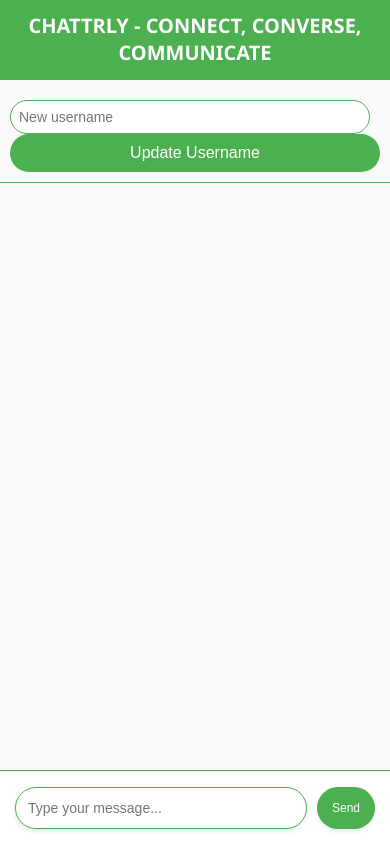
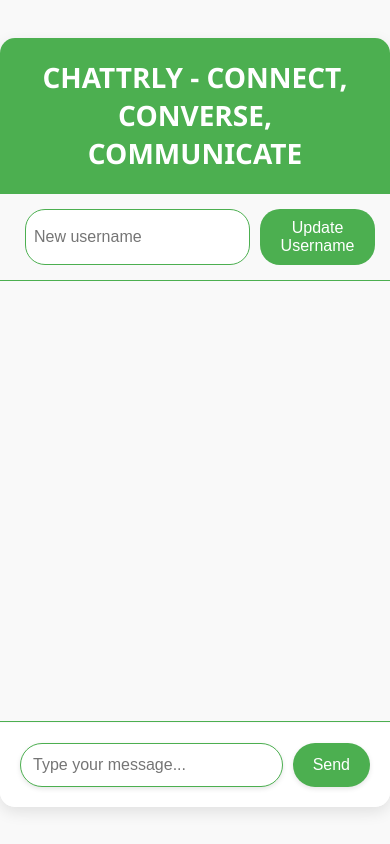
Before and after one commit to psroy007/chattrly, a Flask app: page / in a window 390 px wide. Run offline with Flask 3, Linux system fonts and the light colour scheme; some libraries are stand-ins or nearby versions.

Commit message:
Update index.html

```diff
--- a/templates/index.html
+++ b/templates/index.html
@@ -36,7 +36,6 @@
                 align-items: center;
                 height: 100vh;
                 text-align: center;
-                overflow: hidden;
             }
 
             .chat-container {
@@ -48,7 +47,6 @@
                 overflow: hidden;
                 display: flex;
                 flex-direction: column;
-                height: 90vh;
             }
 
             .chat-header {
@@ -105,8 +103,6 @@
                 background-color: var(--bg-color-light);
                 border-bottom: 1px solid var(--primary-light);
                 position: relative;
-                flex-grow: 1;
-                padding-bottom: 80px;
             }
 
             .message {
@@ -144,7 +140,6 @@
                 padding: 20px;
                 background-color: white;
                 border-top: 1px solid var(--bg-color-light);
-                position: relative;
             }
 
             #message-input {
@@ -211,82 +206,7 @@
                     transform: translateY(0);
                 }
             }
-
-            /* Media Queries for Responsiveness */
-            @media (max-width: 768px) {
-                .chat-container {
-                    max-width: 100%;
-                    border-radius: 0;
-                    height: 100%;
-                }
-
-                .chat-header {
-                    font-size: 24px;
-                    padding: 15px;
-                }
-
-                #username-input, #message-input {
-                    font-size: 14px;
-                }
-
-                .chat-messages {
-                    padding: 15px;
-                }
-
-                .message img {
-                    width: 35px;
-                    height: 35px;
-                }
-
-                #send-button {
-                    font-size: 14px;
-                    padding: 10px 18px;
-                }
-
-                .message-content {
-                    max-width: 80%;
-                }
-
-                .username-container {
-                    flex-direction: column;
-                    padding: 10px;
-                }
-
-                #current-username {
-                    margin-bottom: 10px;
-                }
-            }
-
-            @media (max-width: 480px) {
-                .chat-header {
-                    font-size: 20px;
-                    padding: 12px;
-                }
-
-                .message img {
-                    width: 30px;
-                    height: 30px;
-                }
-
-                .chat-input {
-                    padding: 15px;
-                }
-
-                #send-button {
-                    font-size: 12px;
-                    padding: 10px 15px;
-                }
-
-                .message-content {
-                    max-width: 90%;
-                }
-
-                .message-username {
-                    font-size: 14px;
-                }
-            }
         </style>
-
 	</head>
 	<body>
 		<div class="chat-container">
```
